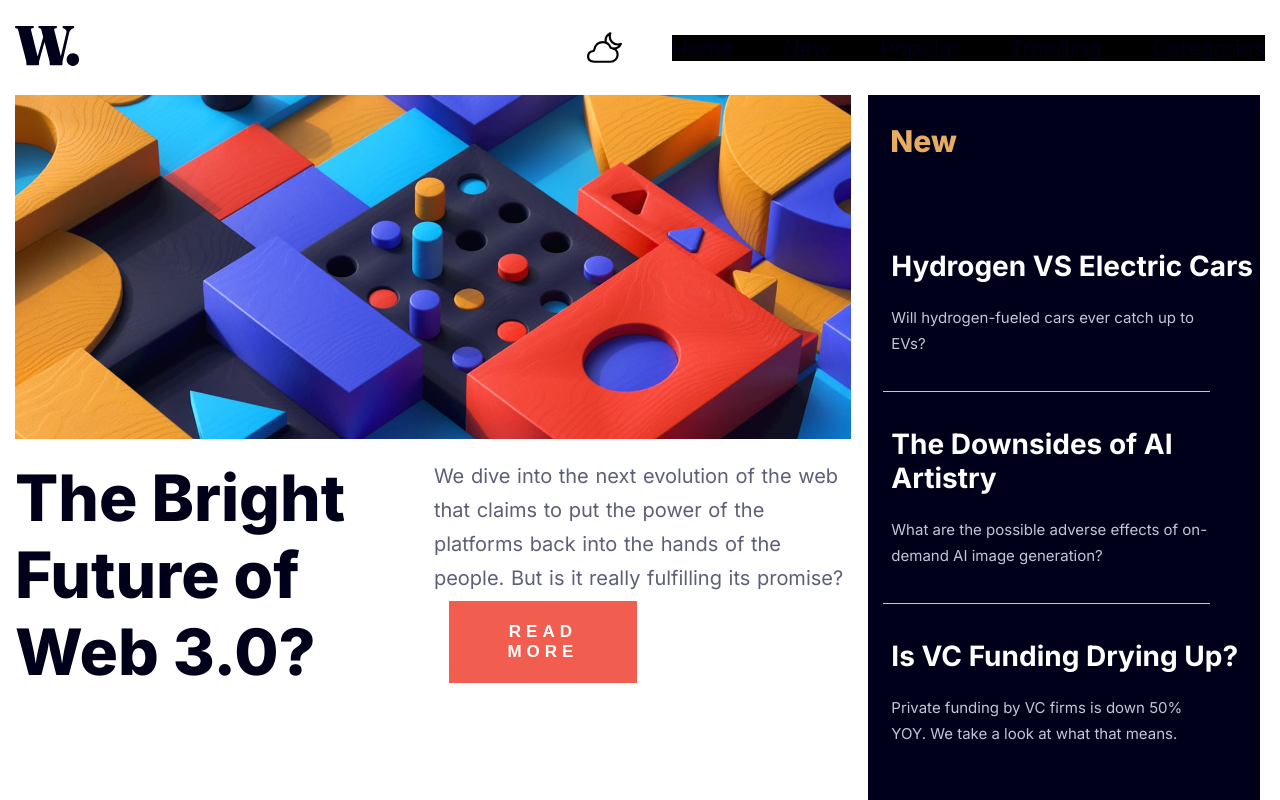
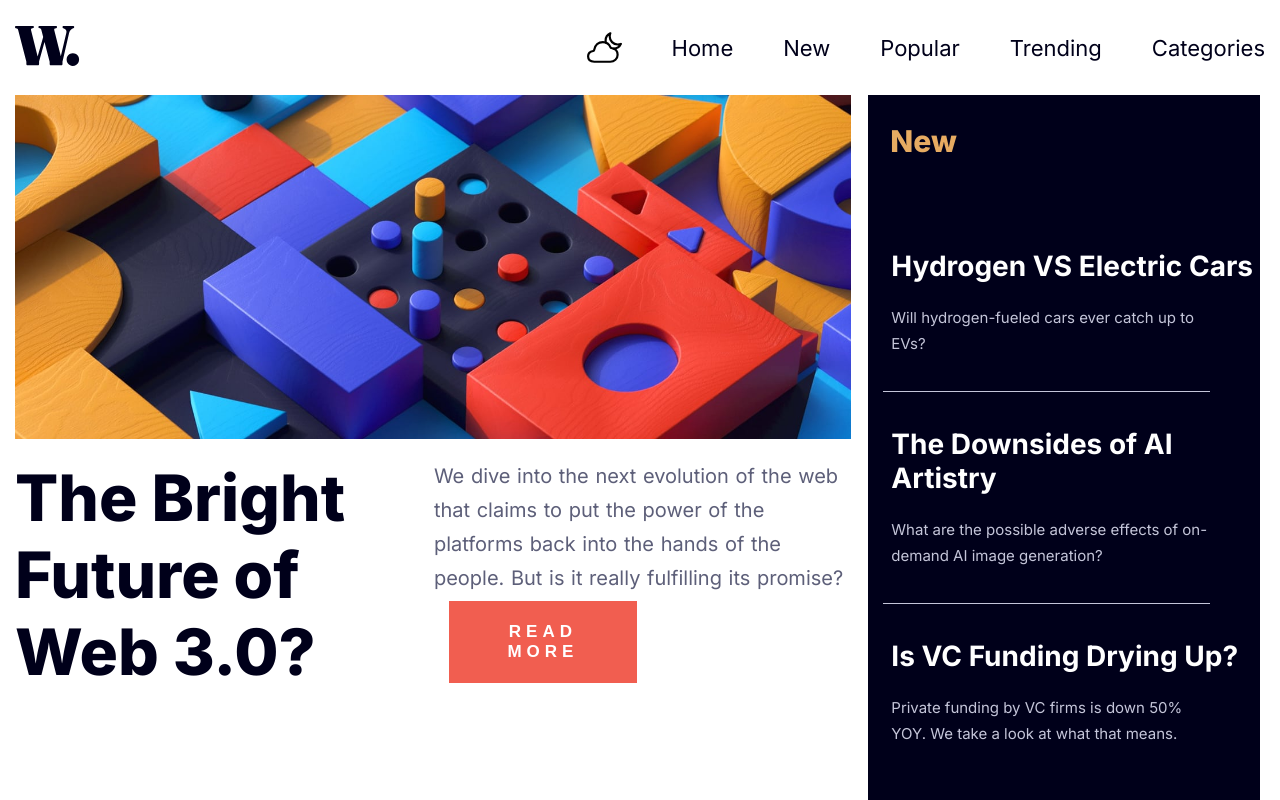
Before and after one commit to David4bay/News-Homepage, a React (Vite) app: page / in a window 1280 px wide. Shown: the top 800 px of the page. Built offline with nearby package versions, Linux system fonts and the light colour scheme.

Commit message:
fixed color layout

```diff
--- a/src/components/Article/Article.jsx
+++ b/src/components/Article/Article.jsx
@@ -57,7 +57,7 @@ const ContentContainer = styled.figure`
     transition: all 0.4s ease;
 
     &:hover {
-        box-shadow: 0px 1px 1px 2px hsla(100, 0%, 100%, 0.15);
+        box-shadow: -2px 2px 1px 0px hsla(100, 0%, 100%, 0.15);
         transform: translateY(-5px);
     }
 }
--- a/src/components/Nav/Nav.jsx
+++ b/src/components/Nav/Nav.jsx
@@ -231,7 +231,7 @@ function Nav({dark, darkToggle, showMenu, handleHamburger, burgerMenu, autoClose
                 className={burgerMenu ? "Mobile" : "Nav__Items"}
                 style={
                     {
-                        backgroundColor: `${dark && burgerMenu === false ? 'transparent' : 'rgb(0,0,0)'}`,
+                        backgroundColor: `${dark && burgerMenu === false ? 'transparent' : dark ? 'rgb(0,0,0)' : '#fff'}`,
                         color: `${dark ? '#fff' : 'hsl(240, 100%, 5%)'}`
                     }
                 }
```
